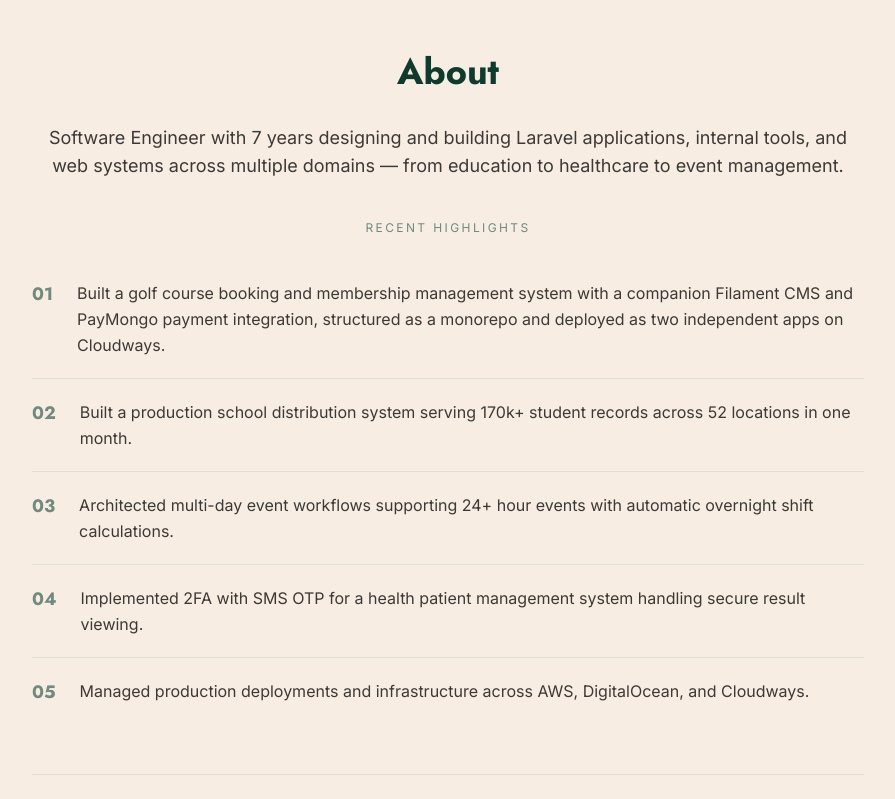
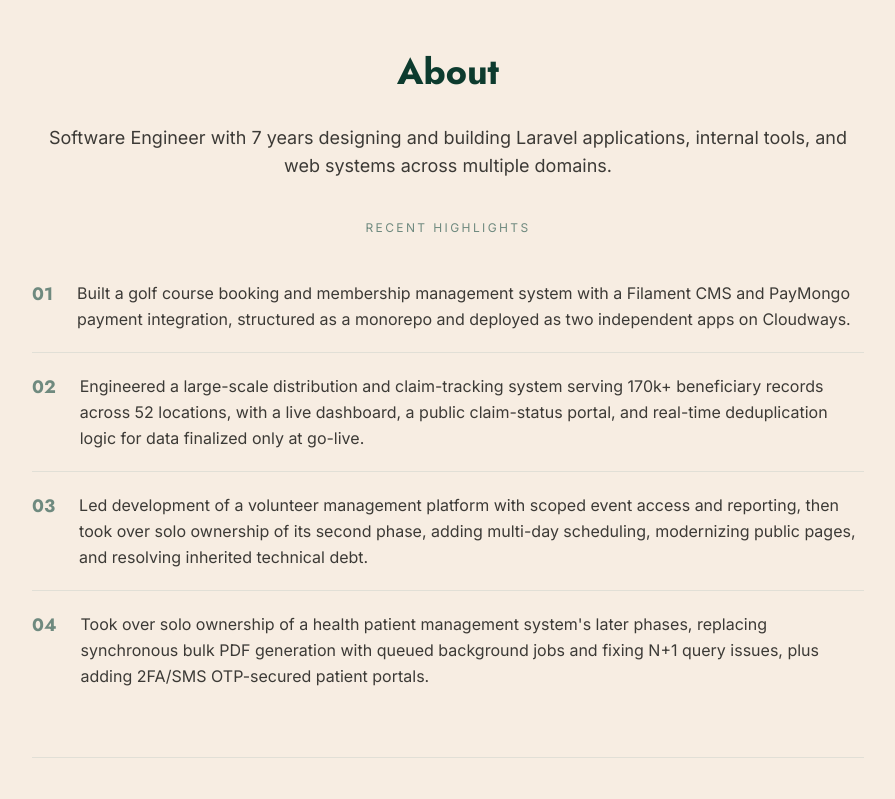
Before and after one commit to shuajo-dev/portfolio, a React (Vite) app: page / in a window 1280 px wide. Shown: the part 2040-2839 px from the top of the page, without its empty margins (192-1087 px from the left). Built offline with nearby package versions, Linux system fonts and the light colour scheme.

Commit message:
chore: update highlights

```diff
--- a/src/components/About.tsx
+++ b/src/components/About.tsx
@@ -1,9 +1,9 @@
 const highlights = [
-  "Built a golf course booking and membership management system with a companion Filament CMS and PayMongo payment integration, structured as a monorepo and deployed as two independent apps on Cloudways.",
-  "Built a production school distribution system serving 170k+ student records across 52 locations in one month.",
-  "Architected multi-day event workflows supporting 24+ hour events with automatic overnight shift calculations.",
-  "Implemented 2FA with SMS OTP for a health patient management system handling secure result viewing.",
-  "Managed production deployments and infrastructure across AWS, DigitalOcean, and Cloudways.",
+  "Built a golf course booking and membership management system with a Filament CMS and PayMongo payment integration, structured as a monorepo and deployed as two independent apps on Cloudways.",
+  "Engineered a large-scale distribution and claim-tracking system serving 170k+ beneficiary records across 52 locations, with a live dashboard, a public claim-status portal, and real-time deduplication logic for data finalized only at go-live.",
+  "Led development of a volunteer management platform with scoped event access and reporting, then took over solo ownership of its second phase, adding multi-day scheduling, modernizing public pages, and resolving inherited technical debt.",
+  "Took over solo ownership of a health patient management system's later phases, replacing synchronous bulk PDF generation with queued background jobs and fixing N+1 query issues, plus adding 2FA/SMS OTP-secured patient portals.",
+
 
 ]
 
@@ -21,8 +21,7 @@ function About() {
       </h2>
       <p className="font-body text-charcoal text-lg mb-10 text-center">
         Software Engineer with 7 years designing and building Laravel applications,
-        internal tools, and web systems across multiple domains — from education to
-        healthcare to event management.
+        internal tools, and web systems across multiple domains.
       </p>
       <p className="font-body text-xs uppercase tracking-[0.2em] text-sage text-center mb-6">
         Recent Highlights
@@ -49,7 +48,7 @@ function About() {
             <p className="font-body text-xs uppercase tracking-[0.2em] text-sage mb-2">
               {group.label}
             </p>
-            <p className="font-body text-charcoal">{group.items}</p>
+            <p className="font-body text-charcoal text-justify">{group.items}</p>
           </div>
         ))}
       </div>
--- a/src/components/Navbar.tsx
+++ b/src/components/Navbar.tsx
@@ -12,7 +12,7 @@ function Navbar(){
        <nav className="sticky top-0 z-40 bg-cream/80 backdrop-blur-sm border-b border-stone/40">
             <div className="max-w-6xl mx-auto px-8 flex items-center justify-between h-16">
                 <a href="#" className="flex items-center gap-2">
-                    <img src={logo} alt="Logo" className="h-8 w-8"/>
+                    <img src={logo} alt="Logo" className="h-12 w-12"/>
                 </a>
 
                 <div className="flex gap-8 font-body text-sm">
```
